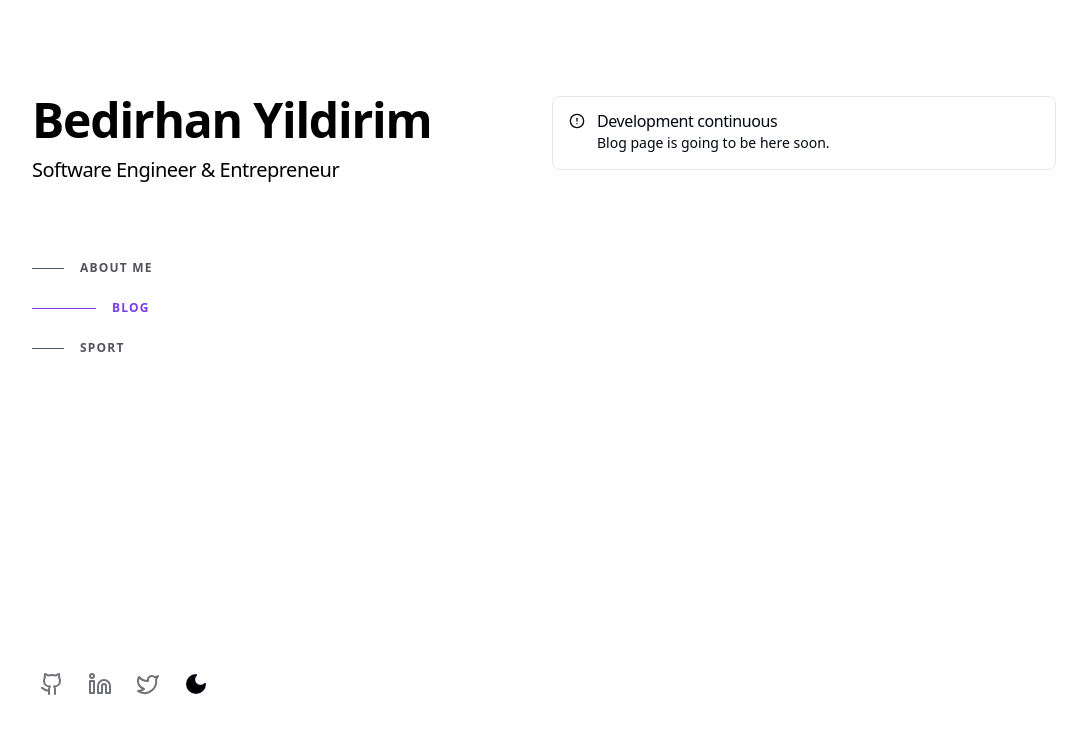
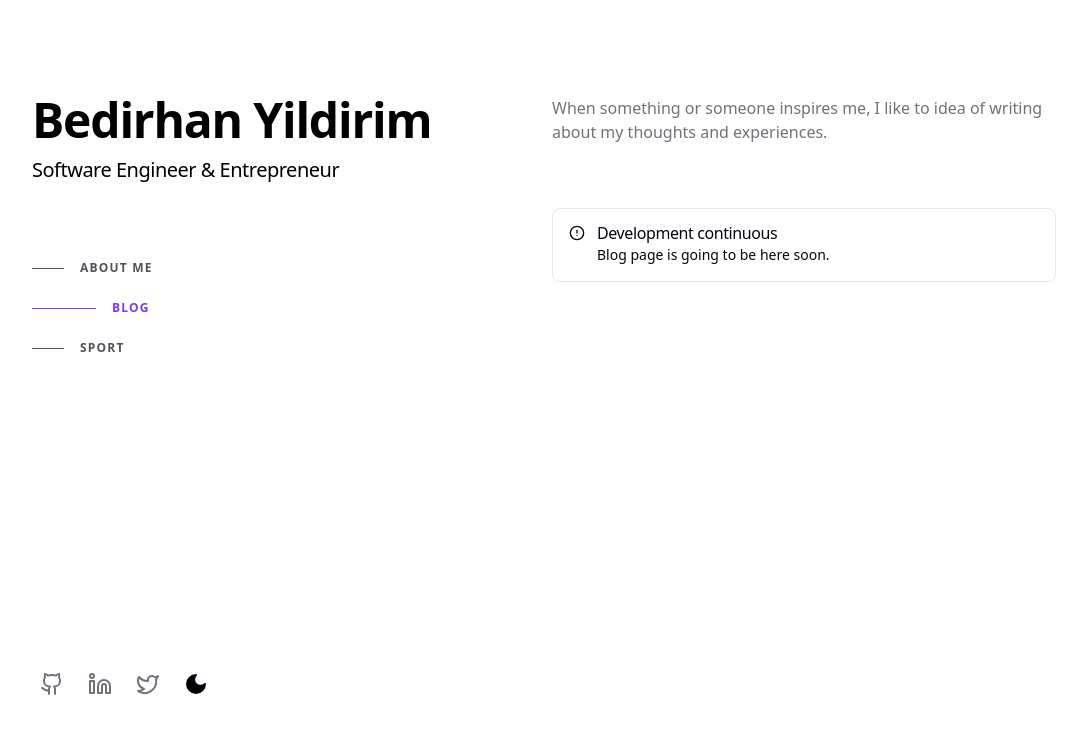
Before and after one commit to bedirhanyildirim/bedirhan.design, a Next.js app: page /blog in a window 1280 px wide. Shown: the top 734 px of the page, without its empty margins (96-1183 px from the left). Built offline with nearby package versions, Linux system fonts and the light colour scheme.

Commit message:
feat: add meta data to blog page

```diff
--- a/app/(default)/(routes)/blog/page.tsx
+++ b/app/(default)/(routes)/blog/page.tsx
@@ -1,15 +1,24 @@
+import type { Metadata } from "next";
+import { AlertCircle } from "lucide-react";
 import { Alert, AlertDescription, AlertTitle } from "@/components/ui/alert";
-import { AlertCircle } from "lucide-react";
+
+export const metadata: Metadata = {
+  title: "Bedirhan Design | Blog",
+  description:
+    "When something or someone inspires me, I like to idea of writing about my thoughts and experiences. Here in this page you can find my blog posts.",
+};
 
 export default function BlogPage() {
   return (
     <>
-      <Alert variant="default">
+      <div className="mb-16 text-zinc-500 dark:text-zinc-400 lg:scroll-mt-24">
+        When something or someone inspires me, I like to idea of writing about
+        my thoughts and experiences.
+      </div>
+      <Alert variant="default" className="mb-24">
         <AlertCircle className="h-4 w-4" />
         <AlertTitle>Development continuous</AlertTitle>
-        <AlertDescription>
-          Blog page is going to be here soon.
-        </AlertDescription>
+        <AlertDescription>Blog page is going to be here soon.</AlertDescription>
       </Alert>
     </>
   );
```
